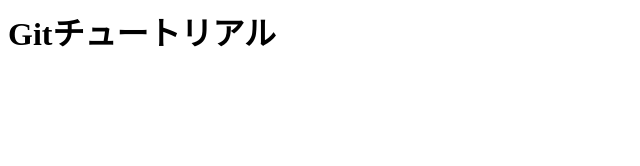
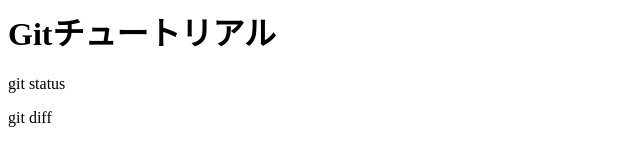
Before and after one commit to G1tHub20/git_tutorial2, a plain HTML site: page index.html in a window 1280 px wide. Shown: the whole page, without its empty margins (0-640 px from the left). Drawn offline with Linux system fonts and the light colour scheme.

Commit message:
git diffを追記

```diff
--- a/index.html
+++ b/index.html
@@ -1 +1,3 @@
 <h1>Gitチュートリアル</h1>
+<P>git status</P>
+<P>git diff</P>
```
